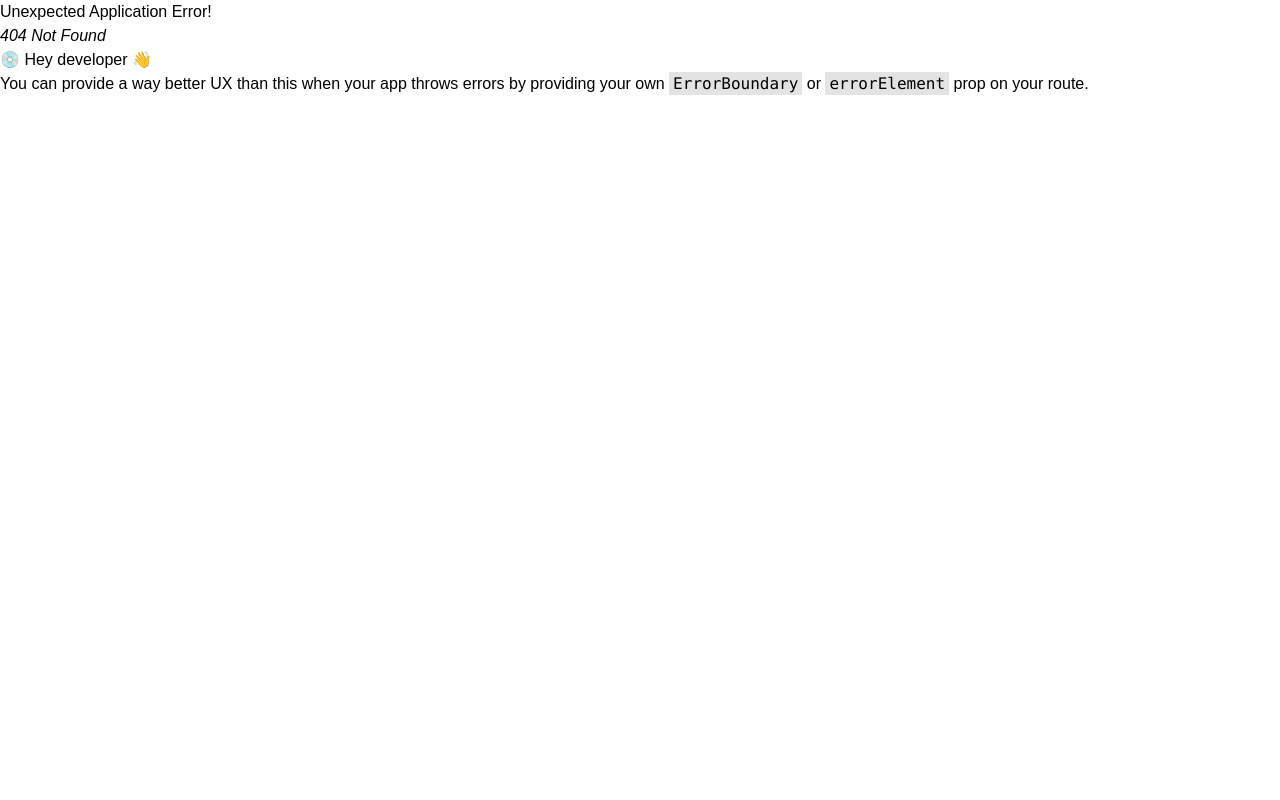
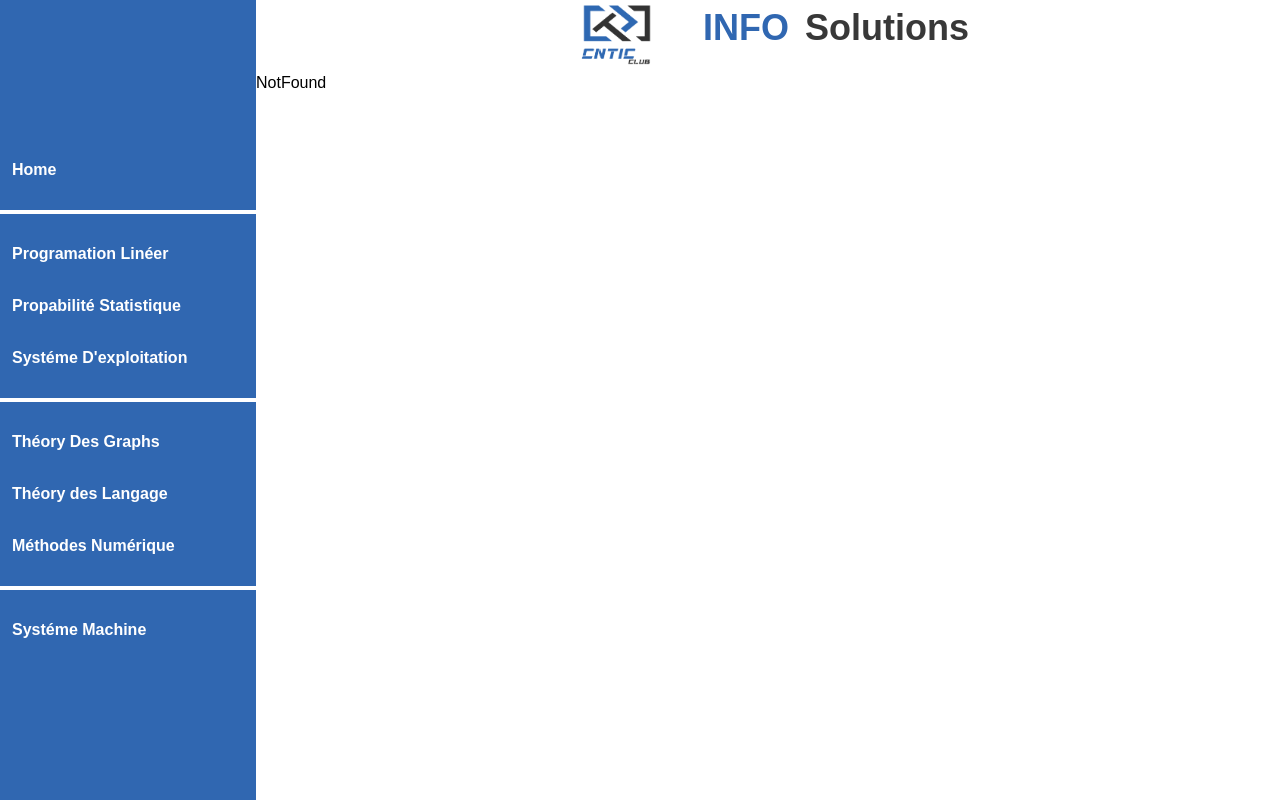
Before and after one commit to imadbenmadi/InfoSolutions, a React (Vite) app: page /MN in a window 1280 px wide. Before the commit this address had no page. Built offline with nearby package versions, Linux system fonts and the light colour scheme.

Commit message:
init NotFoundd Route

```diff
--- /dev/null
+++ b/src/Components/NotFound.jsx
@@ -0,0 +1,7 @@
+import React from 'react'
+
+export default function NotFound() {
+  return (
+    <div>NotFound</div>
+  )
+}
--- a/src/Router.jsx
+++ b/src/Router.jsx
@@ -3,6 +3,7 @@ import { createBrowserRouter } from "react-router-dom";
 import Home from "./Components/Home";
 import App from "./App";
 import PL from "./Components/Apps/PL";
+import NotFound from "./Components/NotFound";
 const routes = createBrowserRouter([
     {
         path: "/",
@@ -10,8 +11,13 @@ const routes = createBrowserRouter([
         children: [
             { index: true, element: <Home /> },
             { path: "/PL", element: <PL /> },
+            {
+                path: "*",
+                element: <NotFound />,
+            },
         ],
     },
+
 ]);
 
 export default routes;
```
